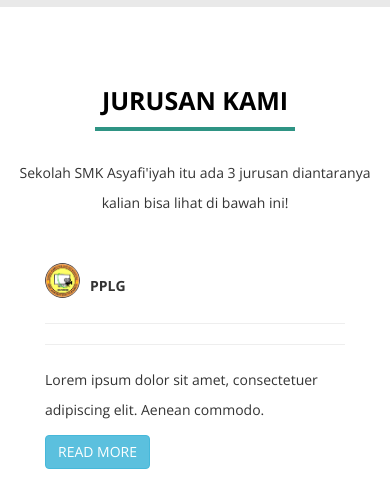
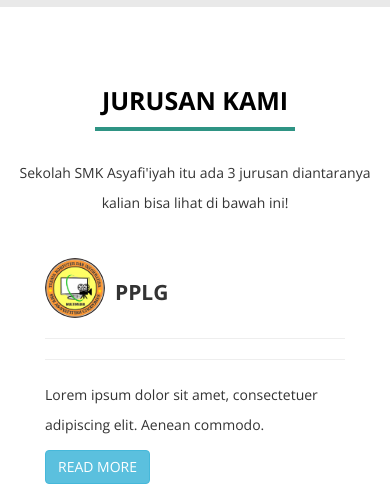
Before and after one commit to putrarz1/putrarz1.github.io, a plain HTML site: page index.html in a window 390 px wide. Shown: the part 622-1109 px from the top of the page. Drawn offline with nearby package versions, Linux system fonts and the light colour scheme.

Commit message:
mengubah lagi

```diff
--- a/assets/css/style.css
+++ b/assets/css/style.css
@@ -181,23 +181,23 @@ h1::after {
 /* Media Query untuk perangkat mobile */
 @media (max-width: 768px) {
     .logo-img {
-        width: 40px; /* Ukuran logo lebih kecil di perangkat mobile */
-        height: 40px;
+        width: 80px; /* Ukuran logo lebih kecil di perangkat mobile */
+        height: 80px;
     }
 
     .title-text {
-        font-size: 1.2em; /* Ukuran teks judul sedikit lebih kecil di perangkat mobile */
+        font-size: 1.5em; /* Ukuran teks judul sedikit lebih kecil di perangkat mobile */
     }
 }
 
 @media (max-width: 480px) {
     .logo-img {
-        width: 35px; /* Ukuran logo lebih kecil lagi di perangkat dengan layar kecil */
-        height: 35px;
+        width: 60px; /* Ukuran logo lebih kecil lagi di perangkat dengan layar kecil */
+        height: 60px;
     }
 
     .title-text {
-        font-size: 1em; /* Ukuran teks judul lebih kecil lagi di perangkat dengan layar kecil */
+        font-size: 1,2em; /* Ukuran teks judul lebih kecil lagi di perangkat dengan layar kecil */
     }
 }
 
```
